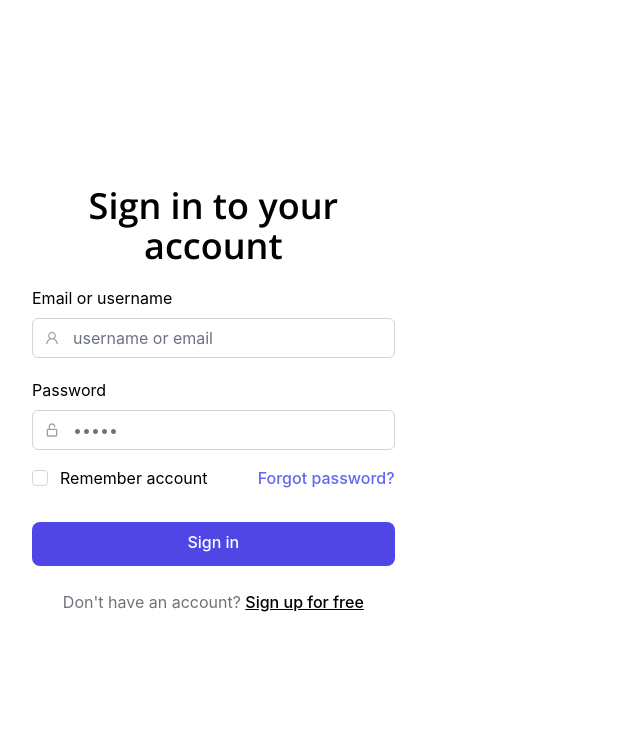
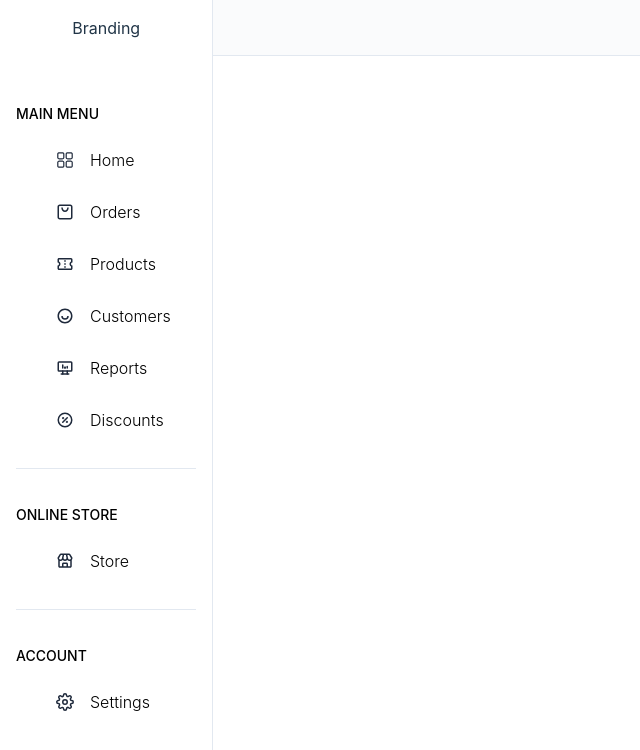
Before and after one commit to drbirkin/admin-ecommerce, a React (Vite) app: page / in a window 1280 px wide. Before the commit this address led to /auth/login. Shown: the top 750 px of the page, without its empty margins (0-640 px from the left). Built offline with nearby package versions, Linux system fonts and the light colour scheme; no server answers.

Commit message:
updated menu styling etc

```diff
--- a/src/App.jsx
+++ b/src/App.jsx
@@ -30,7 +30,7 @@ function App() {
           //   if (isError || error) console.error('error', error)
           //   return data
           // },
-          loader: verifyUser,
+          // loader: verifyUser,
           children: [
             {
               path: '',
@@ -41,7 +41,7 @@ function App() {
                   element: <PageLayout />,
                   children: [
                     {
-                      index: true,
+                      path: ':pageType',
                       element: <LandingPage />,
                     },
                   ],
--- a/src/components/navigations/brand.component.jsx
+++ b/src/components/navigations/brand.component.jsx
@@ -1,5 +1,5 @@
 export default function Brand() {
-    return <>
+    return <div className="h-[7%] flex justify-center items-center">
         Branding
-    </>
+    </div>
 }
--- a/src/components/navigations/navItems.component.jsx
+++ b/src/components/navigations/navItems.component.jsx
@@ -3,10 +3,13 @@ import { menuItems } from '../../utils/menu/menu.utils'
 
 export default function NavItems() {
   // * https://dribbble.com/shots/20108403-Odasta-Admin-Dashboard
+  console.log(menuItems.length)
   return (
-    <div className="mt-6 p-3">
-      {menuItems.map((item) => (
-        <NavSections section={item} key={item.type} />
+    <div className="mt-4 p-4">
+      {menuItems.map((item, index) => (
+        <div className = {`${index?'mt-9':'mt-4'} ${index < menuItems.length-1 ? 'border-b boder-solid border-b-slate-200':''}`}>
+          <NavSections section={item} key={item.type}/>
+        </div>
       ))}
     </div>
   )
--- a/src/components/navigations/navsSections.component.jsx
+++ b/src/components/navigations/navsSections.component.jsx
@@ -4,25 +4,25 @@ export default function NavSections({ section: { type, items, icons } }) {
   // console.log(section)
 
   return (
-    <div className="text-left mt-6">
-      <p className="uppercase text-sm text-black font-medium mb-3">{type}</p>
+    <div className="text-left">
+      <p className="uppercase text-sm text-black font-medium">{type}</p>
       <div className="p-4 capitalize flex flex-col">
         {items.map((item, index) => {
           const Icon = icons[index]
           return (
             <NavLink
-              to={`/${type}`}
+              to={`/${item}`}
               className={({ isActive, isPending }) =>
                 isPending
-                  ? 'pending font-light mb-6 flex items-center'
+                  ? 'pending font-light mb-3 flex items-center p-2 pl-6'
                   : isActive
-                  ? 'bg-indigo-600 text-white'
-                  : 'text-black font-light mb-6 flex items-center'
+                  ? 'active bg-indigo-200 text-indigo-600 font-regular mb-3 flex items-center p-2 pl-6 rounded'
+                  : 'group text-black font-light mb-3 flex items-center p-2 pl-6'
               }
               key={item}
             >
-              <Icon className="text-lg text-slate-800" />
-              <p className="ml-4">{item}</p>
+              <Icon className="text-lg text-slate-800 group-hover:text-indigo-500" />
+              <p className="ml-4 group-hover:text-indigo-500">{item}</p>
             </NavLink>
           )
         })}
--- a/src/components/protection/protect.component.jsx
+++ b/src/components/protection/protect.component.jsx
@@ -1,8 +1,8 @@
 import { Outlet, Navigate, useLoaderData } from 'react-router-dom'
 
 export default function Protect() {
-  const { data: { document = null } = {} } = useLoaderData() || {}
-  // const document = true;
+  // const { data: { document = null } = {} } = useLoaderData() || {}
+  const document = true;
   // console.log(document)
   return !document ? (
     <Navigate to="/auth/login" />
--- a/src/components/subpages/landingpage/landingpage.component.jsx
+++ b/src/components/subpages/landingpage/landingpage.component.jsx
@@ -1,7 +1,12 @@
+import { useParams } from "react-router-dom"
+
+
 export default function LandingPage() {
+  const {pageType} = useParams()
+  console.log(pageType)
   return (
     <div className="flex justify-center items-center w-full h-[93%] bg-light-blue text-black">
-      Page
+      {pageType} Page
     </div>
   )
 }
--- a/src/index.css
+++ b/src/index.css
@@ -68,6 +68,10 @@ button:focus-visible {
   outline: 4px auto -webkit-focus-ring-color;
 }
 
+.active svg {
+  color: #4f46e5;
+}
+
 @media (prefers-color-scheme: light) {
   :root {
     color: #213547;
```
Also changed, not shown: 1 other file (tests, documents, lock files or other folders).
